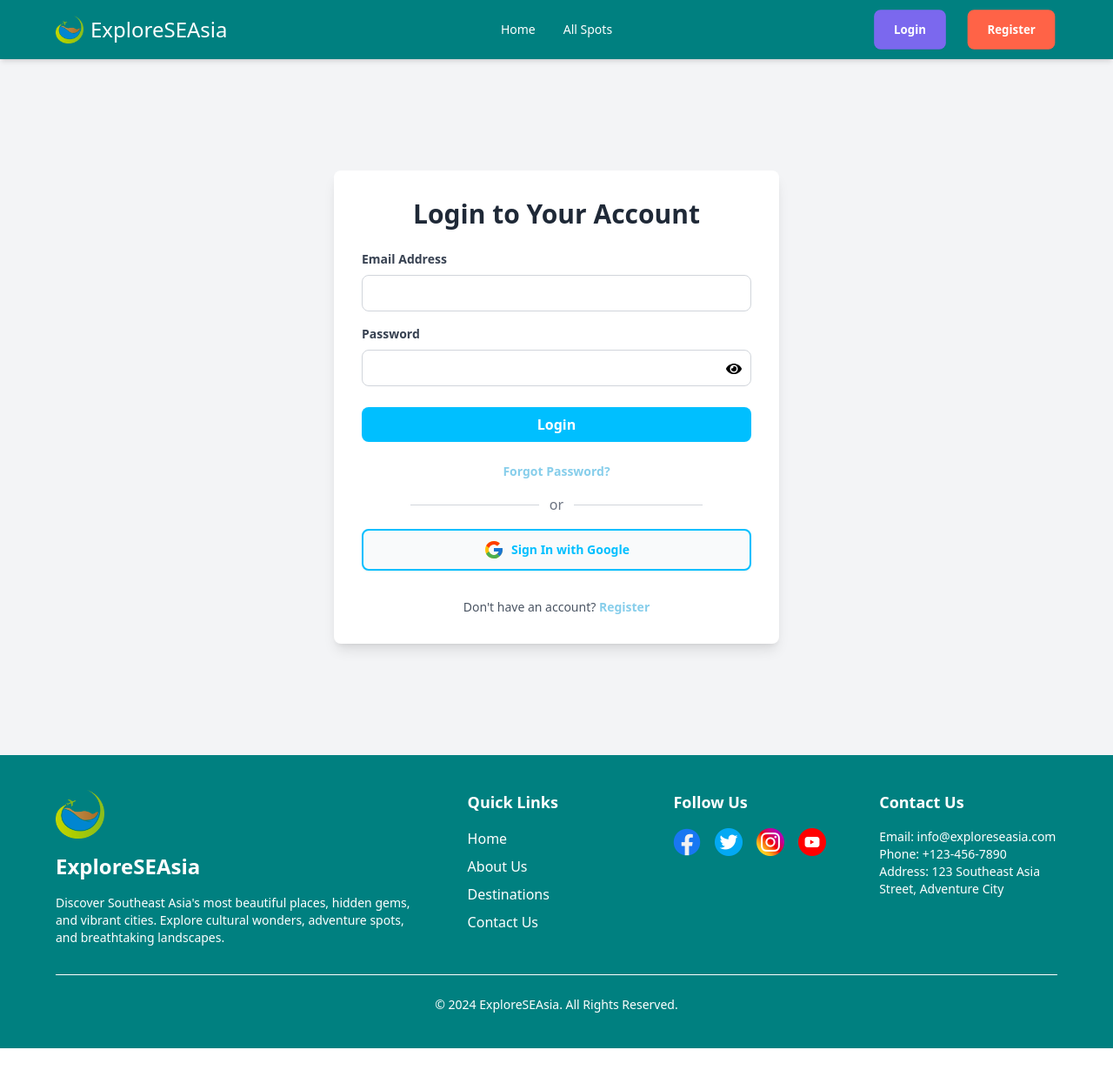
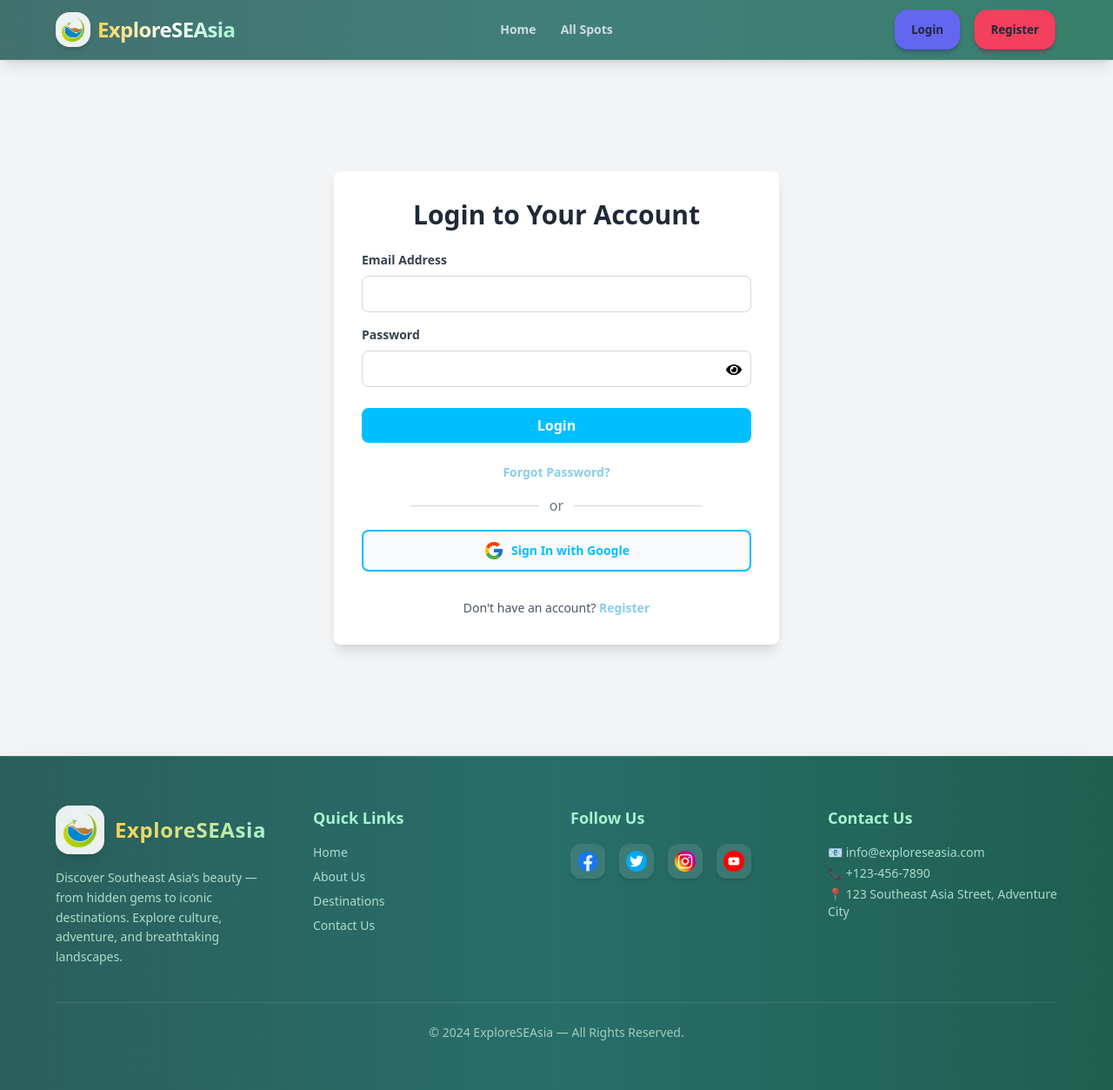
Before and after one commit to kawsar12759/explore-se-asia, a React (Vite) app in the folder explore-se-asia-client/: page /login in a window 1280 px wide. Shown: the whole page at 87% size. Before the commit the page ends 1205 px from the top, so only its background shows below. Built offline with nearby package versions, Linux system fonts and the light colour scheme; no server answers.

Commit message:
Updated Navbar Footer

```diff
--- a/explore-se-asia-client/src/components/Footer/Footer.jsx
+++ b/explore-se-asia-client/src/components/Footer/Footer.jsx
@@ -1,71 +1,87 @@
-import facebookLogo from '../../assets/facebook.png'
-import twitterLogo from '../../assets/twitter.png'
-import instaLogo from '../../assets/insta.png'
-import youtubeLogo from '../../assets/youtube.png'
-import logo from '../../../public/logo.png'
+import facebookLogo from "../../assets/facebook.png";
+import twitterLogo from "../../assets/twitter.png";
+import instaLogo from "../../assets/insta.png";
+import youtubeLogo from "../../assets/youtube.png";
+import logo from "../../../public/logo.png";
+
 const Footer = () => {
+    const currentYear = new Date().getFullYear();
     return (
-        <footer className="bg-[#008080] text-white py-10 px-5 sm:px-16">
-            <div className="mx-auto grid grid-cols-1 md:grid-cols-5 gap-8">
-                {/* ExploreSEAsia Description */}
-                <div className="col-span-1 md:col-span-2 pr-8">
-                    <img className='h-14 w-14 mb-4' src={logo} alt="" />
-                    <h3 className="text-2xl font-bold mb-4">ExploreSEAsia</h3>
-                    <p className="text-sm">
-                        Discover Southeast Asia's most beautiful places, hidden gems, and vibrant cities. Explore cultural wonders, adventure spots, and breathtaking landscapes.
+        <footer className="bg-gradient-to-r from-teal-900/90 via-teal-800/90 to-emerald-900/90 text-white py-14 px-5 sm:px-16 backdrop-blur-xl border-t border-white/10 shadow-2xl">
+            {/* Main grid */}
+            <div className="mx-auto grid grid-cols-1 md:grid-cols-4 gap-8">
+
+                {/* Brand */}
+                <div className="col-span-1">
+                    <div className="flex items-center gap-3 mb-4">
+                        <div className="h-14 w-14 bg-white/90 rounded-2xl flex items-center justify-center shadow-lg">
+                            <img src={logo} alt="SEAsia" className="h-10 w-10 object-contain" />
+                        </div>
+                        <h3 className="text-2xl font-bold bg-gradient-to-r from-amber-300 to-emerald-200 bg-clip-text text-transparent tracking-wide">
+                            ExploreSEAsia
+                        </h3>
+                    </div>
+                    <p className="text-sm text-emerald-100/80 leading-relaxed pr-6">
+                        Discover Southeast Asia’s beauty — from hidden gems to iconic
+                        destinations. Explore culture, adventure, and breathtaking landscapes.
                     </p>
                 </div>
 
                 {/* Quick Links */}
-                <div className="col-span-1">
-                    <h4 className="text-lg font-semibold mb-4">Quick Links</h4>
-                    <ul>
-                        <li className="mb-2">
-                            <a href="#home" className="hover:underline">Home</a>
-                        </li>
-                        <li className="mb-2">
-                            <a href="#about" className="hover:underline">About Us</a>
-                        </li>
-                        <li className="mb-2">
-                            <a href="#destinations" className="hover:underline">Destinations</a>
-                        </li>
-                        <li className="mb-2">
-                            <a href="#contact" className="hover:underline">Contact Us</a>
-                        </li>
+                <div>
+                    <h4 className="text-lg font-semibold mb-4 text-emerald-200">Quick Links</h4>
+                    <ul className="space-y-2 text-sm">
+                        {[
+                            ["Home", "/"],
+                            ["About Us", "/about"],
+                            ["Destinations", "/all-spots"],
+                            ["Contact Us", "/contact"],
+                        ].map(([label, link]) => (
+                            <li key={label}>
+                                <a
+                                    href={link}
+                                    className="text-emerald-100/80 hover:text-amber-300 transition-all duration-200"
+                                >
+                                    {label}
+                                </a>
+                            </li>
+                        ))}
                     </ul>
                 </div>
 
-                {/* Social Media */}
-                <div className="col-span-1 min-w-fit">
-                    <h4 className="text-lg font-semibold mb-4">Follow Us</h4>
+                {/* Social */}
+                <div>
+                    <h4 className="text-lg font-semibold mb-4 text-emerald-200">Follow Us</h4>
                     <div className="flex space-x-4">
-                        <a href="https://facebook.com" target="_blank" rel="noopener noreferrer" className="hover:text-[#FFD700]">
-                            <img className='h-8 w-8' src={facebookLogo} alt="" />
-                        </a>
-                        <a href="https://twitter.com" target="_blank" rel="noopener noreferrer" className="hover:text-[#FFD700]">
-                            <img className='h-8 w-8' src={twitterLogo} alt="" />
-                        </a>
-                        <a href="https://instagram.com" target="_blank" rel="noopener noreferrer" className="hover:text-[#FFD700]">
-                            <img className='h-8 w-8' src={instaLogo} alt="" />
-                        </a>
-                        <a href="https://youtube.com" target="_blank" rel="noopener noreferrer" className="hover:text-[#FFD700]">
-                            <img className='h-8 w-8' src={youtubeLogo} alt="" />
-                        </a>
+                        {[facebookLogo, twitterLogo, instaLogo, youtubeLogo].map((icon, i) => (
+                            <a
+                                key={i}
+                                href="#"
+                                className="h-10 w-10 bg-white/10 rounded-xl p-2 flex items-center justify-center
+                           hover:bg-white/20 hover:scale-110 transition-all duration-300 shadow-md"
+                            >
+                                <img src={icon} alt="" className="h-6 w-6" />
+                            </a>
+                        ))}
                     </div>
                 </div>
 
-                {/* Contact Info */}
-                <div className="col-span-1">
-                    <h4 className="text-lg font-semibold mb-4">Contact Us</h4>
-                    <p className="text-sm">Email: info@exploreseasia.com</p>
-                    <p className="text-sm">Phone: +123-456-7890</p>
-                    <p className="text-sm">Address: 123 Southeast Asia Street, Adventure City</p>
+                {/* Contact */}
+                <div>
+                    <h4 className="text-lg font-semibold mb-4 text-emerald-200">Contact Us</h4>
+                    <p className="text-sm text-emerald-100/80 mb-1">📧 info@exploreseasia.com</p>
+                    <p className="text-sm text-emerald-100/80 mb-1">📞 +123-456-7890</p>
+                    <p className="text-sm text-emerald-100/80">
+                        📍 123 Southeast Asia Street, Adventure City
+                    </p>
                 </div>
             </div>
 
-            {/* Footer Bottom */}
-            <div className="border-t border-white mt-8 pt-6 text-center">
-                <p className="text-sm">&copy; 2024 ExploreSEAsia. All Rights Reserved.</p>
+            {/* Bottom line */}
+            <div className="border-t border-white/10 mt-10 pt-6 text-center">
+                <p className="text-sm text-emerald-100/70">
+                    © {currentYear} ExploreSEAsia — All Rights Reserved.
+                </p>
             </div>
         </footer>
     );
--- a/explore-se-asia-client/src/components/Navbar/Navbar.jsx
+++ b/explore-se-asia-client/src/components/Navbar/Navbar.jsx
@@ -1,99 +1,199 @@
 import { useContext, useState } from "react";
 import { Link, NavLink, useNavigate } from "react-router-dom";
 import { AuthContext } from "../../providers/AuthProvider";
-import logo from '../../../public/logo.png'
+import logo from "../../../public/logo.png";
+
 const Navbar = () => {
   const { user, logOut } = useContext(AuthContext);
   const [imageLoaded, setImageLoaded] = useState(false);
   const navigate = useNavigate();
+
   const handleLogOut = () => {
     logOut()
       .then(() => {
-                navigate('/login', { state: { fromLogout: true } });
+        navigate("/login", { state: { fromLogout: true } });
+      })
+      .catch(() => {});
+  };
 
-            }).catch((error) => {
-                // An error happened.
-            });
-    }
   const handleError = () => {
     setImageLoaded(true);
   };
-    const navLinks = <>
-        <li><NavLink className={({ isActive }) => isActive ? "!bg-[#FFD700] !text-[#006400] hover:bg-[#FFD700] font-semibold hover:text-[#006400] active:!bg-[#20B2AA] active:!text-[#FFFFF0] visited:bg-[#FFD700] visited:text-[#006400]" : "active:!bg-[#20B2AA] active:!text-[#FFFFF0]"} to='/'>Home</NavLink></li>
-        <li><NavLink className={({ isActive }) => isActive ? "!bg-[#FFD700] !text-[#006400] hover:bg-[#FFD700] font-semibold hover:text-[#006400] active:!bg-[#20B2AA] active:!text-[#FFFFF0] visited:bg-[#FFD700] visited:text-[#006400]" : "active:!bg-[#20B2AA] active:!text-[#FFFFF0]"} to='/all-spots'>All Spots</NavLink></li>
-        {user && <>   <li><NavLink className={({ isActive }) => isActive ? "!bg-[#FFD700] !text-[#4d614d] hover:bg-[#FFD700] font-semibold hover:text-[#006400] active:!bg-[#20B2AA] active:!text-[#FFFFF0] visited:bg-[#FFD700] visited:text-[#006400]" : "active:!bg-[#20B2AA] active:!text-[#FFFFF0]"} to='/add-spot'>Add Spot</NavLink></li>
-            <li><NavLink className={({ isActive }) => isActive ? "!bg-[#FFD700] !text-[#006400] hover:bg-[#FFD700] font-semibold hover:text-[#006400] active:!bg-[#20B2AA] active:!text-[#FFFFF0] visited:bg-[#FFD700] visited:text-[#006400]" : "active:!bg-[#20B2AA] active:!text-[#FFFFF0]"} to='/my-list'>My List</NavLink></li>
-            <li className="inline-block sm:hidden"><NavLink className={({ isActive }) => isActive ? "!bg-[#FFD700] !text-[#006400] hover:bg-[#FFD700] font-semibold hover:text-[#006400] active:!bg-[#20B2AA] active:!text-[#FFFFF0] visited:bg-[#FFD700] visited:text-[#006400]" : "active:!bg-[#20B2AA] active:!text-[#FFFFF0]"} to='/update-profile'>{user.displayName}</NavLink></li>
 
-        </>}
-        {
-            !user && <>
-                <li className="inline-block xs:hidden"><NavLink className={({ isActive }) => isActive ? "!bg-[#FFD700] !text-[#006400] hover:bg-[#FFD700] font-semibold hover:text-[#006400] active:!bg-[#20B2AA] active:!text-[#FFFFF0] visited:bg-[#FFD700] visited:text-[#006400]" : "active:!bg-[#20B2AA] active:!text-[#FFFFF0]"} to='/login'>Login</NavLink></li>
-                <li className="inline-block xs:hidden"><NavLink className={({ isActive }) => isActive ? "!bg-[#FFD700] !text-[#006400] hover:bg-[#FFD700] font-semibold hover:text-[#006400] active:!bg-[#20B2AA] active:!text-[#FFFFF0] visited:bg-[#FFD700] visited:text-[#006400]" : "active:!bg-[#20B2AA] active:!text-[#FFFFF0]"} to='/register'>Register</NavLink></li>
+  const navLinkClass = ({ isActive }) =>
+    [
+      "px-3 py-2 rounded-xl text-sm font-semibold transition-all duration-200",
+      "flex items-center gap-2",
+      isActive
+        ? "bg-emerald-300/90 text-slate-900 shadow-sm"
+        : "text-slate-100/80 hover:bg-emerald-500/20 hover:text-white",
+    ].join(" ");
 
+  const navLinks = (
+    <>
+      <li>
+        <NavLink to="/" className={navLinkClass}>
+          Home
+        </NavLink>
+      </li>
+      <li>
+        <NavLink to="/all-spots" className={navLinkClass}>
+          All Spots
+        </NavLink>
+      </li>
+
+      {user && (
+        <>
+          <li>
+            <NavLink to="/add-spot" className={navLinkClass}>
+              Add Spot
+            </NavLink>
+          </li>
+          <li>
+            <NavLink to="/my-list" className={navLinkClass}>
+              My List
+            </NavLink>
+          </li>
+          <li className="inline-block sm:hidden">
+            <NavLink to="/update-profile" className={navLinkClass}>
+              {user.displayName}
+            </NavLink>
+          </li>
         </>
-        }
+      )}
 
+      {!user && (
+        <>
+          <li className="inline-block xs:hidden">
+            <NavLink to="/login" className={navLinkClass}>
+              Login
+            </NavLink>
+          </li>
+          <li className="inline-block xs:hidden">
+            <NavLink to="/register" className={navLinkClass}>
+              Register
+            </NavLink>
+          </li>
         </>
+      )}
+    </>
+  );
+
   return (
-        <div className="sticky bg-[#008080] top-0 z-50 shadow-md">
-            <div className="navbar px-4 sm:px-16 mx-auto text-white ">
+    <div className="sticky top-0 z-50 bg-gradient-to-r from-teal-900/80 via-teal-800/80 to-emerald-800/80 backdrop-blur-md border-b border-white/10 shadow-lg">
+      <div className="navbar px-4 sm:px-16 mx-auto text-white">
         <div className="navbar-start">
-                    <div className="dropdown ">
-                        <div tabIndex={0} role="button" className="btn btn-ghost  xl:hidden">
+          <div className="dropdown xl:hidden">
+            <div
+              tabIndex={0}
+              role="button"
+              className="btn btn-ghost btn-square"
+            >
               <svg
                 xmlns="http://www.w3.org/2000/svg"
-                                className="h-5 w-5"
+                className="h-6 w-6"
                 fill="none"
                 viewBox="0 0 24 24"
-                                stroke="currentColor">
+                stroke="currentColor"
+              >
                 <path
                   strokeLinecap="round"
                   strokeLinejoin="round"
                   strokeWidth="2"
-                                    d="M4 6h16M4 12h8m-8 6h16" />
+                  d="M4 6h16M4 12h16M4 18h16"
+                />
               </svg>
             </div>
             <ul
               tabIndex={0}
-                            className="menu menu-sm dropdown-content !bg-[#008080] opacity-75 rounded-box z-[1] mt-3 w-52 p-2 shadow">
-                            {
-                                navLinks
-                            }
+              className="menu menu-sm dropdown-content mt-3 z-[1] p-3 shadow-xl rounded-2xl w-56 bg-slate-900/95 border border-white/10 backdrop-blur-xl"
+            >
+              {navLinks}
+              {!user && (
+                <div className="mt-2 flex gap-2">
+                  <Link to="/login" className="flex-1">
+                    <button className="btn w-full btn-sm bg-indigo-500 hover:bg-indigo-400 border-none text-white rounded-xl">
+                      Login
+                    </button>
+                  </Link>
+                  <Link to="/register" className="flex-1">
+                    <button className="btn w-full btn-sm bg-rose-500 hover:bg-rose-400 border-none text-white rounded-xl">
+                      Register
+                    </button>
+                  </Link>
+                </div>
+              )}
             </ul>
           </div>
-                    <Link to='/' className="text-lg sm:text-2xl font-medium flex items-center">
-                        <img className="h-5 w-5 sm:h-8 sm:w-8 mr-2" src={logo} alt="" />
-                        ExploreSEAsia</Link>
+
+          <Link
+            to="/"
+            className="flex items-center gap-2 text-xl sm:text-2xl font-semibold tracking-tight"
+          >
+            <div className="h-9 w-9 sm:h-10 sm:w-10 rounded-2xl bg-white/90 flex items-center justify-center shadow-md">
+              <img className="h-7 w-7 object-contain" src={logo} alt="Logo" />
             </div>
+            <span className="bg-gradient-to-r from-amber-300 via-white to-emerald-200 bg-clip-text text-transparent">
+              ExploreSEAsia
+            </span>
+          </Link>
+        </div>
+
         <div className="navbar-center hidden xl:flex font-medium">
-                    <ul className="menu menu-horizontal px-1">
-                        {navLinks}
-                    </ul>
+          <ul className="menu menu-horizontal gap-1 px-1">{navLinks}</ul>
         </div>
-                <div className="navbar-end">
-                    {user && <><Link to='update-profile' className="btn btn-ghost">
-                        <p className="hidden md:block text-lg mr-4">{user.displayName}</p>
-                        <div className="">
-                            <img className="w-12 h-12 rounded-full hidden sm:inline-block"
+
+        <div className="navbar-end gap-3">
+          {user && (
+            <>
+              <Link
+                to="/update-profile"
+                className="hidden md:flex items-center gap-3 pr-1"
+              >
+                <div className="text-right leading-tight">
+                  <p className="text-sm font-semibold">{user.displayName}</p>
+                  <p className="text-xs text-emerald-100/80">
+                    View profile & settings
+                  </p>
+                </div>
+                <div className="relative">
+                  <img
+                    className="w-11 h-11 rounded-full object-cover border border-emerald-300/80 shadow-md hidden sm:block"
                     alt={user.displayName}
-                                src={imageLoaded ? "https://i.ibb.co.com/St8w19S/user.png" : user.photoURL}
-                                onError={handleError} />
-                        </div></Link></>}
-                    {user ?
-                        <button onClick={handleLogOut} className="btn bg-[#FF4500] text-[#FFFFFF] hover:bg-[#FF6347] border-none px-4 sm:px-6 py-1 sm:py-2 rounded-lg font-semibold ml-2">
+                    src={
+                      imageLoaded
+                        ? "https://i.ibb.co.com/St8w19S/user.png"
+                        : user.photoURL
+                    }
+                    onError={handleError}
+                  />
+                  <span className="hidden sm:block absolute -right-0.5 -bottom-0.5 h-3 w-3 rounded-full bg-emerald-400 border-2 border-slate-900" />
+                </div>
+              </Link>
+            </>
+          )}
+
+          {user ? (
+            <button
+              onClick={handleLogOut}
+              className="btn bg-rose-500 hover:bg-rose-400 border-none px-4 sm:px-5 py-1 sm:py-2 rounded-2xl text-sm font-semibold shadow-md shadow-rose-900/40"
+            >
               Log Out
             </button>
-                        : <>
-                            <Link to='/login'>
-                                <button className="btn hidden xs:inline-block bg-[#7B68EE] text-[#FFFFFF] hover:bg-[#6A5ACD] border-none px-6 mr-5">Login</button>
+          ) : (
+            <>
+              <Link to="/login">
+                <button className="btn hidden xs:inline-flex bg-indigo-500 hover:bg-indigo-400 border-none px-5 rounded-2xl text-sm font-semibold shadow-md shadow-indigo-900/40">
+                  Login
+                </button>
               </Link>
-                            <Link to='/register'>
-                                <button className="btn hidden xs:inline-block bg-[#FF6347] text-[#FFFFFF] hover:bg-[#CD5C5C] border-none px-6">Register</button>
-                            </Link></>}
-
-
-
+              <Link to="/register">
+                <button className="btn hidden xs:inline-flex bg-rose-500 hover:bg-rose-400 border-none px-5 rounded-2xl text-sm font-semibold shadow-md shadow-rose-900/40">
+                  Register
+                </button>
+              </Link>
+            </>
+          )}
         </div>
       </div>
     </div>
```
Lines whose indentation alone changed are shown as unchanged.
